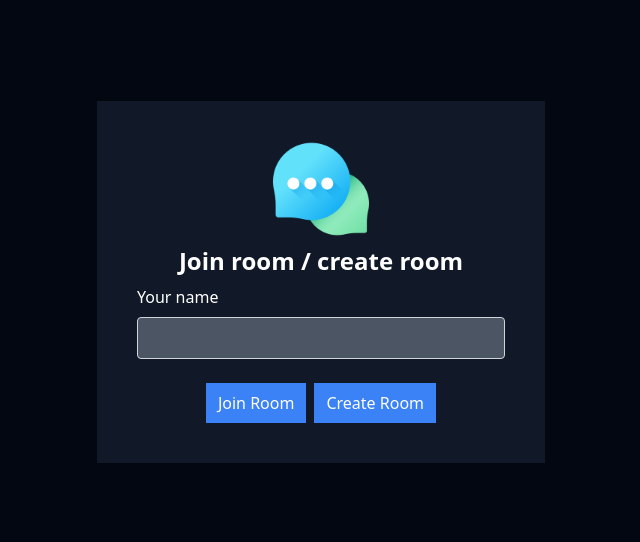
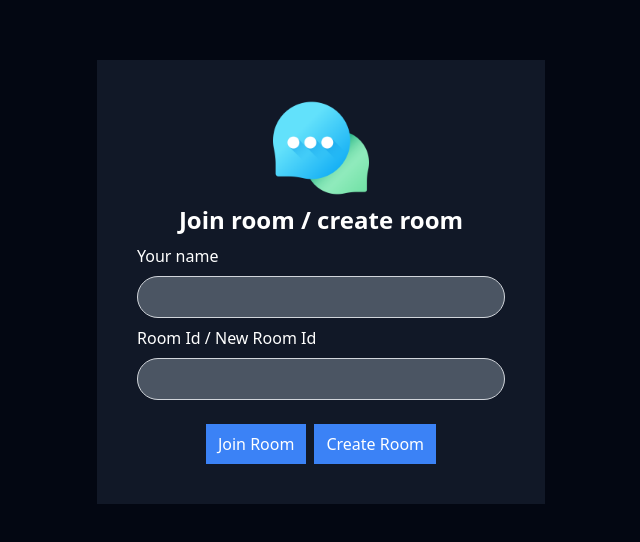
Before and after one commit to Tanmay-kanase/Real-Time-Chat-app, a React (Vite) app in the folder client/: page / in a window 1280 px wide. Shown: the part 118-660 px from the top of the page, without its empty margins (319-959 px from the left). Built offline with nearby package versions, Linux system fonts and the light colour scheme.

Commit message:
Final UI created

```diff
--- a/client/src/components/ChatPage.jsx
+++ b/client/src/components/ChatPage.jsx
@@ -1,19 +1,20 @@
-import { MdSend } from "react-icons/md";
+import { useRef, useState } from "react";
+import { MdAttachFile, MdSend } from "react-icons/md";
 
 const ChatPage = () => {
   return (
     <div className="">
-      <header className="dark:border-gray-700 dark:bg-gray-900  py-5 shadow  flex justify-around w-full fixed h-20">
+      <header className="dark:border-gray-700 fixed w-full dark:bg-gray-900  py-5 shadow  flex justify-around w-full fixed h-20">
         {/* Room name container*/}
         <div>
           <h1 className="text-2xl font-semibold">
-            Room : <span>Fami ROom </span>
+            Room : <span>Fami Room </span>
           </h1>
         </div>
         {/* Username container */}
         <div>
           <h1 className="text-2xl font-semibold">
-            Room : <span>Fami ROom </span>
+            Room : <span>Fami Room </span>
           </h1>
         </div>
         {/* Leave Room */}
@@ -24,13 +25,25 @@ const ChatPage = () => {
         </div>
       </header>
 
+      <main className="py-22  h-screen w-2/3 dark:bg-slate-600 mx-auto overflow-auto ">
+        <div className="message_container"></div>
+      </main>
       {/* Input message container */}
       <div className="fixed bottom-2 w-full h-16">
         <div className="h-full px-2 gap-4  flex items-center justify-between rounded w-2/3 mx-auto dark:bg-gray-900 ">
-          <input type="text" placeholder="Type your message here..." className="dark:bg-gray-700 w-full dark:border-gray-700 px-3 py-2 rounded-full focus:outline-none h-full focus:ring-0 " />
-          <button className="dark:bg-green-500 h-10 w-10  flex justify-center items-center  rounded-full">
-            <MdSend size={20} />
-          </button>
+          <input
+            type="text"
+            placeholder="Type your message here..."
+            className="dark:bg-gray-700 w-full dark:border-gray-700 px-3 py-2 rounded-full focus:outline-none h-full focus:ring-0 "
+          />
+          <div className="flex gap-1 ">
+            <button className="dark:bg-purple-500 h-10 w-10  flex justify-center items-center  rounded-full">
+              <MdAttachFile size={20} />
+            </button>
+            <button className="dark:bg-green-500 h-10 w-10  flex justify-center items-center  rounded-full">
+              <MdSend size={20} />
+            </button>
+          </div>
         </div>
       </div>
     </div>
--- a/client/src/components/JoinRoom.jsx
+++ b/client/src/components/JoinRoom.jsx
@@ -1,11 +1,11 @@
-import chaticon from "../assets/chat.png"
-
+import chaticon from "../assets/chat.png";
 
 const JoinRoom = () => {
   return (
     <div className="min-h-screen flex items-center justify-center ">
       <div className="p-10 dark:border-gray-700 w-full flex flex-col gap-2 max-w-md rounded-none bg-gray-900">
-        <div><img src={chaticon} className="w-24 mx-auto" />
+        <div>
+          <img src={chaticon} className="w-24 mx-auto" />
         </div>
         <h1 className="text-2xl font-semibold text-center">
           Join room / create room
@@ -17,7 +17,17 @@ const JoinRoom = () => {
           <input
             type="text"
             id="name"
-            className="w-full dark:bg-gray-600 px-4 py-2 border dark:border-gray-300 rounded"
+            className="w-full dark:bg-gray-600 px-4 py-2 border dark:border-gray-300 rounded-full"
+          />
+        </div>
+        <div>
+          <label htmlFor="" className="block font-medium mb-2 ">
+            Room Id / New Room Id
+          </label>
+          <input
+            type="text"
+            id="name"
+            className="w-full dark:bg-gray-600 px-4 py-2 border dark:border-gray-300 rounded-full"
           />
         </div>
         {/* Button */}
```
